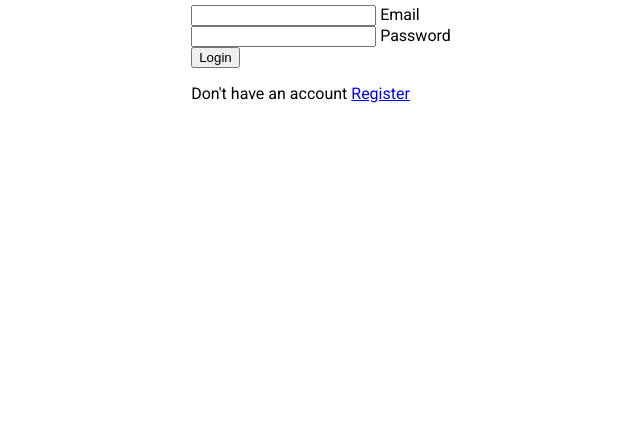
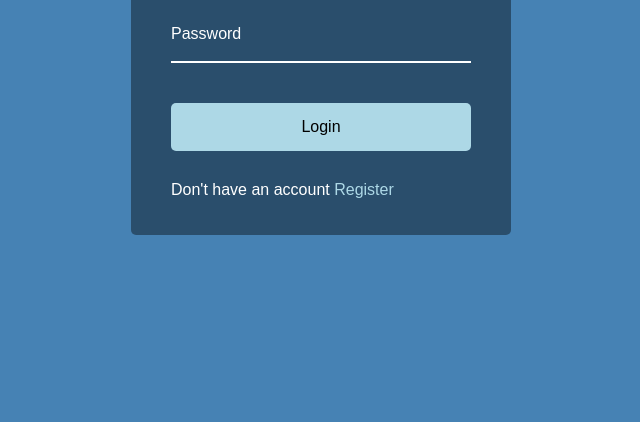
Before and after one commit to Rebecca-Stone/form_wave_animation, a plain HTML site: page index.html in a window 1280 px wide. Shown: the part 378-800 px from the top of the page, without its empty margins (319-959 px from the left). Drawn offline with Linux system fonts and the light colour scheme; a web font is replaced by a local one.

```diff
--- a/style.css
+++ b/style.css
@@ -1,11 +1,13 @@
-@import url("https://fonts.googleapis.com/css2?family=Roboto:wght@400;700&display=swap");
+@import url("https://fonts.googleapis.com/css?family=Muli&display=swap");
 
 * {
   box-sizing: border-box;
 }
 
 body {
-  font-family: "Roboto", sans-serif;
+  background-color: steelblue;
+  color: #fff;
+  font-family: "Muli", sans-serif;
   display: flex;
   flex-direction: column;
   align-items: center;
@@ -14,3 +16,71 @@ body {
   overflow: hidden;
   margin: 0;
 }
+
+.container {
+  background-color: rgba(0, 0, 0, 0.4);
+  padding: 20px 40px;
+  border-radius: 5px;
+}
+
+.container h1 {
+  text-align: center;
+  margin-bottom: 30px;
+}
+
+.container a {
+  text-decoration: none;
+  color: lightblue;
+}
+
+.btn {
+  cursor: pointer;
+  display: inline-block;
+  width: 100%;
+  background: lightblue;
+  padding: 15px;
+  font-family: inherit;
+  font-size: 16px;
+  border: 0;
+  border-radius: 5px;
+}
+
+.btn:focus {
+  outline: 0;
+}
+
+.btn:active {
+  transform: scale(0.98);
+}
+
+.text {
+  margin-top: 30px;
+}
+
+.form-control {
+  position: relative;
+  margin: 20px 0 40px;
+  width: 300px;
+}
+
+.form-control input {
+  background-color: transparent;
+  border: 0;
+  border-bottom: 2px #fff solid;
+  display: block;
+  width: 100%;
+  padding: 15px 0;
+  font-size: 18px;
+  color: #fff;
+}
+
+.form-control input:focus,
+.form-control input:valid {
+  outline: 0;
+}
+
+.form-control label {
+  position: absolute;
+  top: 15px;
+  left: 0;
+}
```
